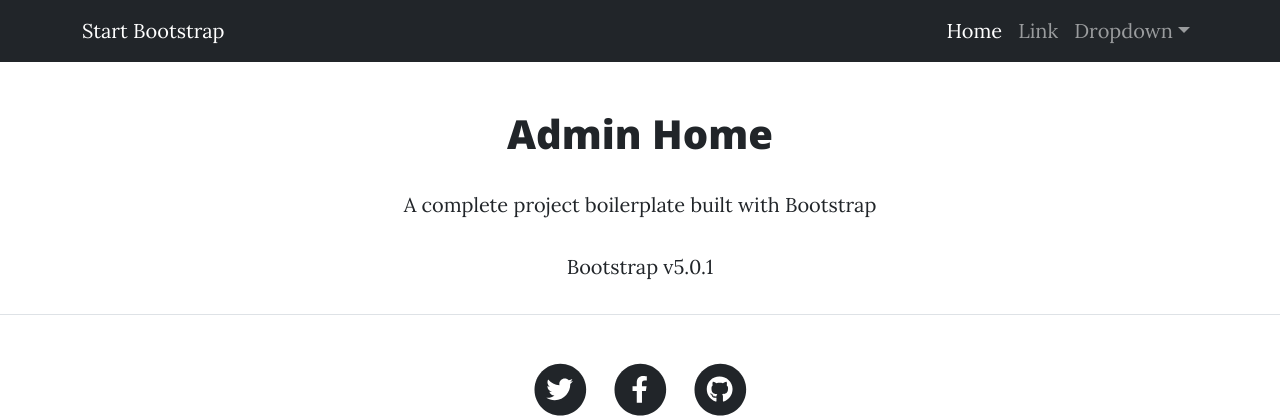
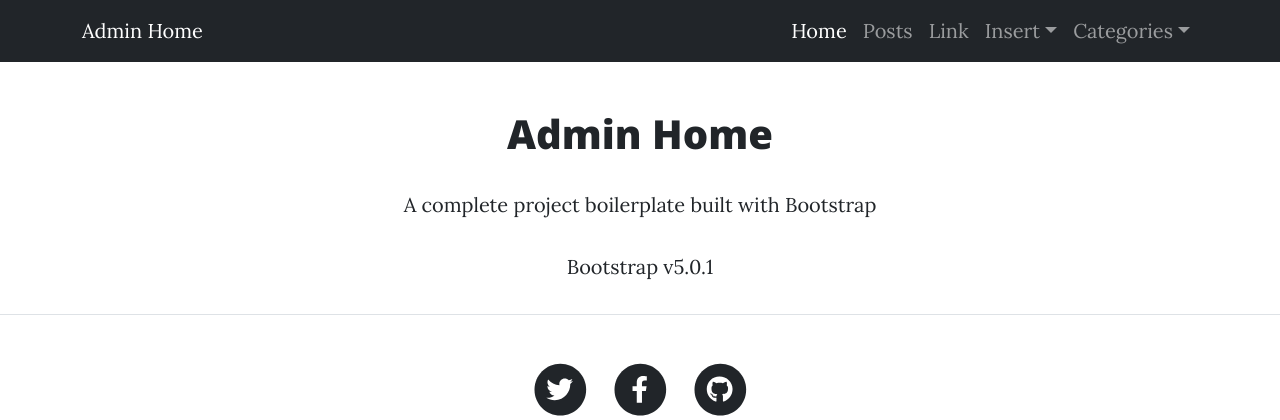
Before and after one commit to democvidev/SimplonBlogSymfony_5.3, a Symfony app: template templates/admin/index.html.twig in a window 1280 px wide. Shown: the top 420 px of the page. Run offline with Twig, Linux system fonts and the light colour scheme; the template is opened without the code that fills it, so the values that code supplies are empty; some libraries are stand-ins or nearby versions.

Commit message:
add styles and updated files

```diff
--- a/templates/admin.html.twig
+++ b/templates/admin.html.twig
@@ -26,6 +26,37 @@
         {% endblock %}
     </head>
     <body>
+    <!-- Responsive navbar-->
+        <nav class="navbar navbar-expand-lg navbar-dark bg-dark">
+            <div class="container">
+                <a class="navbar-brand" href="{{ path('admin_home') }}">Admin Home</a>
+                <button class="navbar-toggler" type="button" data-bs-toggle="collapse" data-bs-target="#navbarSupportedContent" aria-controls="navbarSupportedContent" aria-expanded="false" aria-label="Toggle navigation"><span class="navbar-toggler-icon"></span></button>
+                <div class="collapse navbar-collapse" id="navbarSupportedContent">
+                    <ul class="navbar-nav ms-auto mb-2 mb-lg-0">
+                        <li class="nav-item"><a class="nav-link active" aria-current="page" href="{{ path('admin_home') }}">Home</a></li>
+                        <li class="nav-item"><a class="nav-link" href="#">Posts</a></li>
+                        <li class="nav-item"><a class="nav-link" href="#">Link</a></li>
+                        <li class="nav-item dropdown">
+                            <a class="nav-link dropdown-toggle" id="" href="#" role="button" data-bs-toggle="dropdown" aria-expanded="false">Insert</a>
+                            <ul class="dropdown-menu dropdown-menu-end" aria-labelledby="navbarDropdown">
+                                <li><a class="dropdown-item" href="#">User</a></li>
+                                <li><a class="dropdown-item" href="#">Category</a></li>
+                                <li><a class="dropdown-item" href="#">Post</a></li>
+                            </ul>
+                        </li>
+                        <li class="nav-item dropdown">
+                            <a class="nav-link dropdown-toggle" id="navbarDropdown" href="#" role="button" data-bs-toggle="dropdown" aria-expanded="false">Categories</a>
+                            <ul class="dropdown-menu dropdown-menu-end" aria-labelledby="navbarDropdown">
+                                <li><a class="dropdown-item" href="#">Cat1</a></li>
+                                <li><a class="dropdown-item" href="#">Cat2</a></li>
+                                <li><hr class="dropdown-divider" /></li>
+                                <li><a class="dropdown-item" href="#">All Categories</a></li>
+                            </ul>
+                        </li>
+                    </ul>
+                </div>
+            </div>
+        </nav>
         {% block body %}
         {% endblock %}
         <!-- Footer-->
--- a/templates/admin/category/add.html.twig
+++ b/templates/admin/category/add.html.twig
@@ -1,4 +1,4 @@
-{% extends 'admin/index.html.twig' %}
+{% extends 'admin.html.twig' %}
 
 {% block title %}Add category
 {% endblock %}
--- a/templates/admin/index.html.twig
+++ b/templates/admin/index.html.twig
@@ -3,28 +3,7 @@
 {% block title %}Admin Home{% endblock %}
 
 {% block body %}
-<!-- Responsive navbar-->
-        <nav class="navbar navbar-expand-lg navbar-dark bg-dark">
-            <div class="container">
-                <a class="navbar-brand" href="#">Start Bootstrap</a>
-                <button class="navbar-toggler" type="button" data-bs-toggle="collapse" data-bs-target="#navbarSupportedContent" aria-controls="navbarSupportedContent" aria-expanded="false" aria-label="Toggle navigation"><span class="navbar-toggler-icon"></span></button>
-                <div class="collapse navbar-collapse" id="navbarSupportedContent">
-                    <ul class="navbar-nav ms-auto mb-2 mb-lg-0">
-                        <li class="nav-item"><a class="nav-link active" aria-current="page" href="#">Home</a></li>
-                        <li class="nav-item"><a class="nav-link" href="#">Link</a></li>
-                        <li class="nav-item dropdown">
-                            <a class="nav-link dropdown-toggle" id="navbarDropdown" href="#" role="button" data-bs-toggle="dropdown" aria-expanded="false">Dropdown</a>
-                            <ul class="dropdown-menu dropdown-menu-end" aria-labelledby="navbarDropdown">
-                                <li><a class="dropdown-item" href="#">Action</a></li>
-                                <li><a class="dropdown-item" href="#">Another action</a></li>
-                                <li><hr class="dropdown-divider" /></li>
-                                <li><a class="dropdown-item" href="#">Something else here</a></li>
-                            </ul>
-                        </li>
-                    </ul>
-                </div>
-            </div>
-        </nav>
+
         <!-- Page content-->
         <div class="container">
             <div class="text-center mt-5">
```
Also changed, not shown: src/Form/PostFormType.php (+16 -4 lines), templates/admin/post/add.html.twig (+27 -25 lines).
